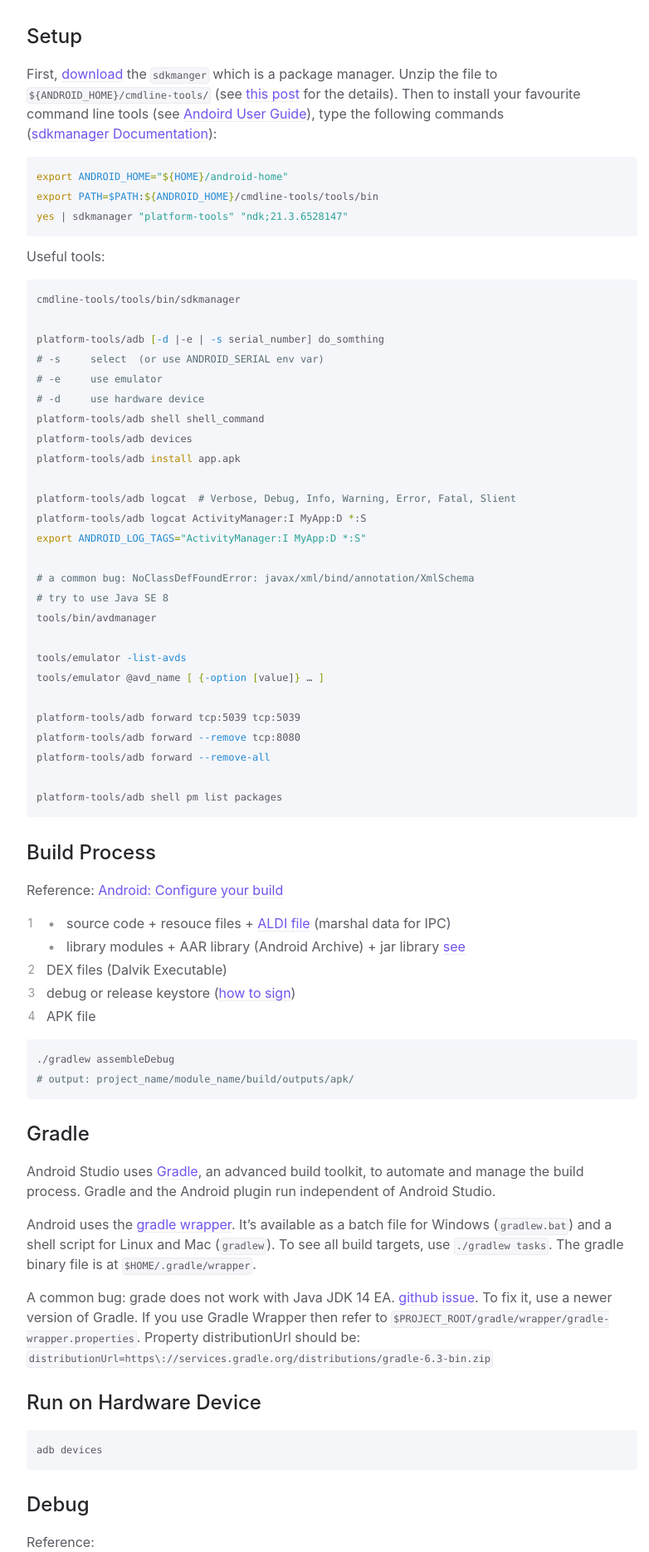
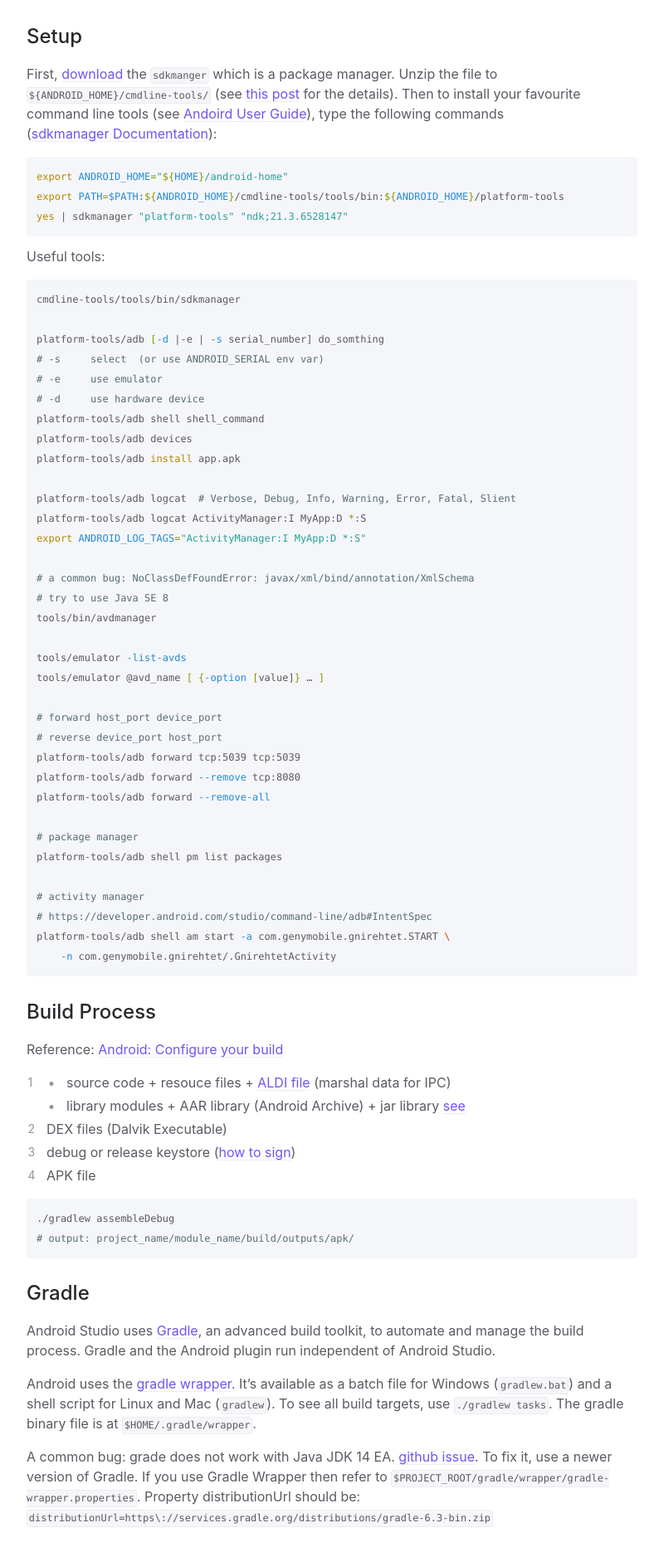
Before and after one commit to wongsingfo/comp-sys, a Jekyll site: the page built from docs/android/tool.md, in a window 1280 px wide. Shown: the part 483-2354 px from the top of the page at 83% size, without its empty margins (372-1154 px from the left). Built offline with Jekyll 4.4.1, drawn with Linux system fonts in a browser that asks for light colours.

Commit message:
[update]

````diff
--- a/docs/android/tool.md
+++ b/docs/android/tool.md
@@ -23,7 +23,7 @@ First, [download](https://developer.android.com/studio#command-tools) the `sdkma
 
 ```bash
 export ANDROID_HOME="${HOME}/android-home"
-export PATH=$PATH:${ANDROID_HOME}/cmdline-tools/tools/bin
+export PATH=$PATH:${ANDROID_HOME}/cmdline-tools/tools/bin:${ANDROID_HOME}/platform-tools
 yes | sdkmanager "platform-tools" "ndk;21.3.6528147"
 ```
 
@@ -51,11 +51,19 @@ tools/bin/avdmanager
 tools/emulator -list-avds
 tools/emulator @avd_name [ {-option [value]} … ]
 
+# forward host_port device_port
+# reverse device_port host_port
 platform-tools/adb forward tcp:5039 tcp:5039
 platform-tools/adb forward --remove tcp:8080
 platform-tools/adb forward --remove-all
 
+# package manager
 platform-tools/adb shell pm list packages
+
+# activity manager
+# https://developer.android.com/studio/command-line/adb#IntentSpec
+platform-tools/adb shell am start -a com.genymobile.gnirehtet.START \
+    -n com.genymobile.gnirehtet/.GnirehtetActivity
 ```
 
 ## Build Process
````
Also changed, not shown: docs/net-sys/db.md (+7 -0 lines), docs/net/net.md (+9 -0 lines), docs/script/shell.md (+4 -0 lines).
